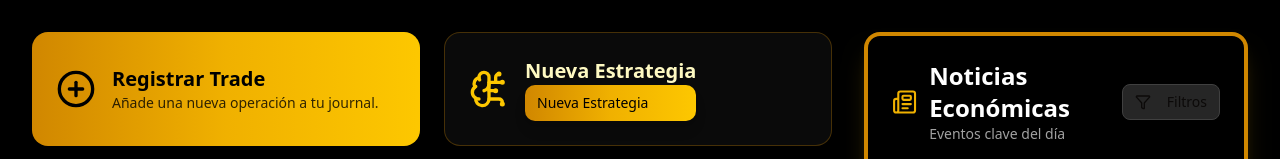
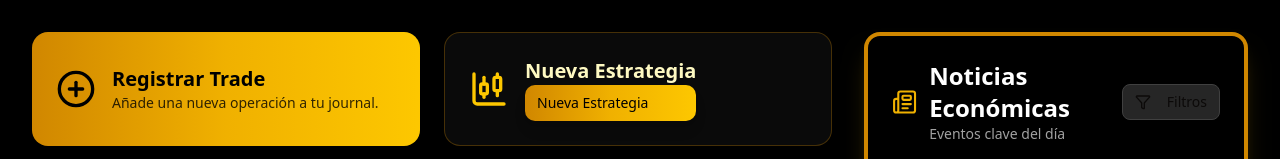
Before and after one commit to kiskee/journal-trade, a React (Vite) app: page /inicio in a window 1280 px wide. Shown: the part 212-371 px from the top of the page. Built offline with nearby package versions, Linux system fonts and the light colour scheme; no server answers; sample sign-in values are in the browser's storage.

Commit message:
changing the icon for the strategies winning

```diff
--- a/src/pages/Home.tsx
+++ b/src/pages/Home.tsx
@@ -1,7 +1,8 @@
 import { useContext } from "react";
 import { UserDetailContext } from "@/context/UserDetailContext";
 import { Link } from "react-router-dom";
-import { PlusCircle, BrainCircuit, TrendingUp } from "lucide-react";
+import { PlusCircle, ChartCandlestick, TrendingUp } from "lucide-react";
+
 
 import Calculator from "@/components/calculator/Calculator";
 import CreateStrategyForm from "@/components/strategies/CreateStrategyForm";
@@ -50,7 +51,7 @@ export default function Home() {
                 </div>
               </Link>
               <div className="bg-neutral-950 border border-yellow-600/30 p-6 rounded-2xl flex items-center gap-4 hover:border-yellow-500/50 backdrop-blur-sm transition-all duration-300">
-                <BrainCircuit className="w-10 h-10 text-yellow-400" />
+                <ChartCandlestick className="w-10 h-10 text-yellow-400" />
                 <div>
                   <h2 className="font-bold text-xl text-yellow-100">
                     Nueva Estrategia
```
